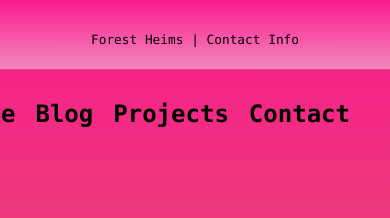
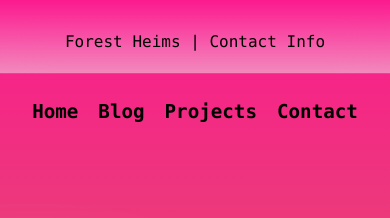
Before and after one commit to forestheims/contact, a Next.js app: page / in a window 390 px wide. Shown: the top 218 px of the page. Built offline with nearby package versions, Linux system fonts and the light colour scheme.

Commit message:
update header for mobile

```diff
--- a/next.config.js
+++ b/next.config.js
@@ -1,7 +1,6 @@
 /** @type {import('next').NextConfig} */
 const nextConfig = {
   reactStrictMode: true,
-  domains: ['forestheims.com'],
 }
 
 module.exports = nextConfig
--- a/styles/Home.module.css
+++ b/styles/Home.module.css
@@ -214,14 +214,16 @@
 
   .header {
     flex-direction: column;
+    align-items: center;
   }
 
   .links {
-    margin: 40px;
+    margin: 40px 0px 0px 0px;
+    font-size: 0.8rem;
   }
 
   .description {
-    font-size: 0.8rem;
+    font-size: 1rem;
   }
 
   .description a {
```
